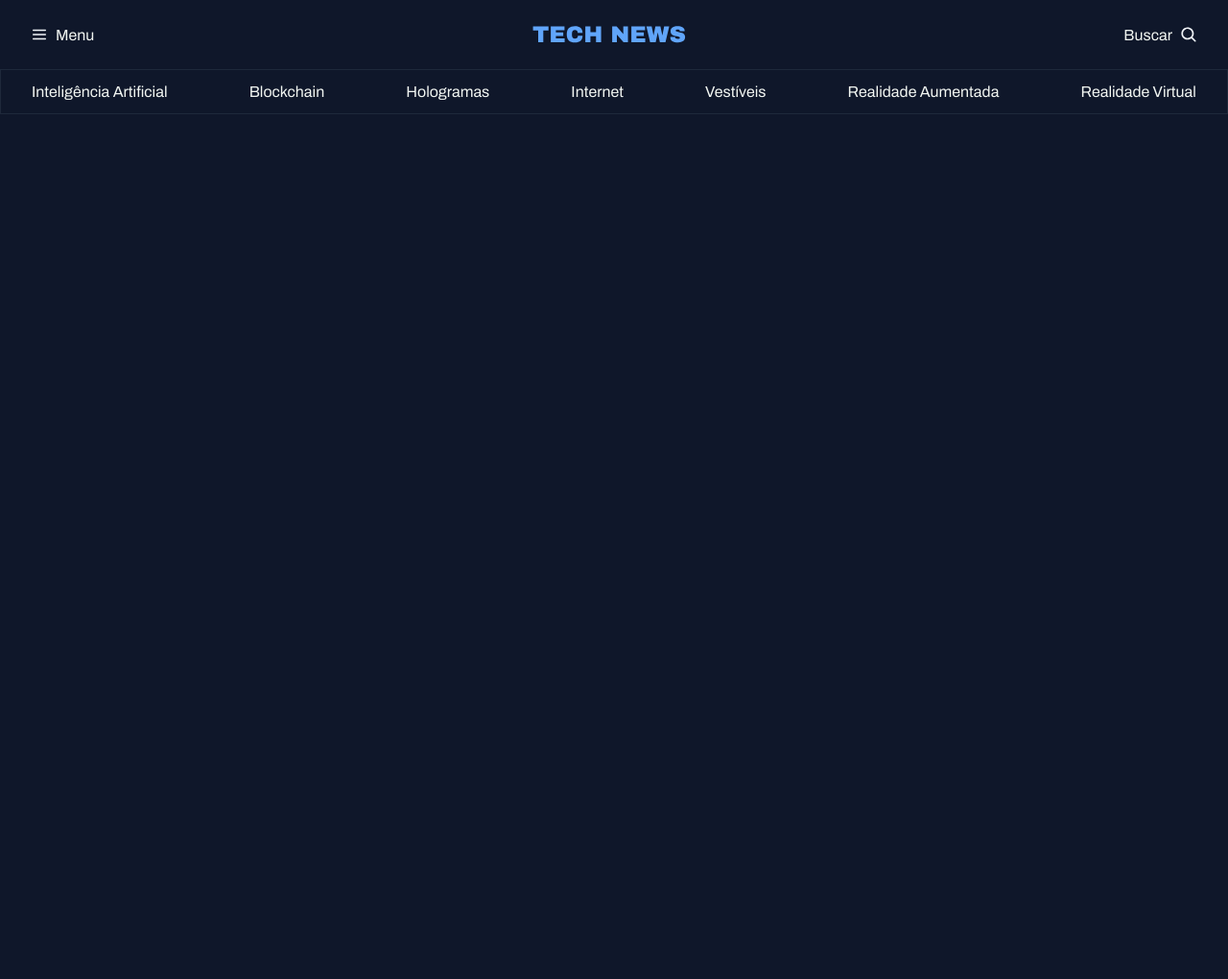
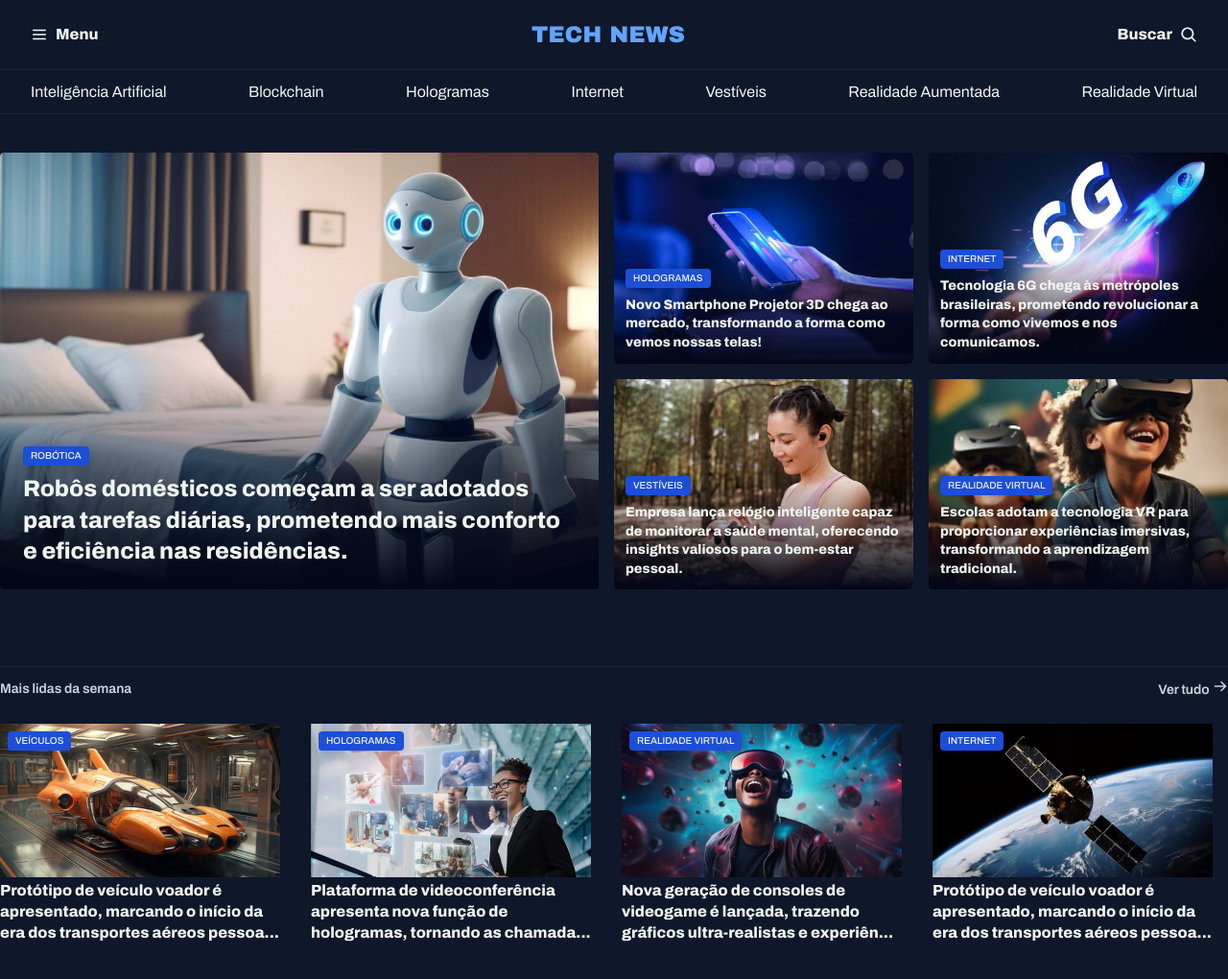
Before and after one commit to lic3as/portal-de-noticias, a plain HTML site: page index.html in a window 1280 px wide. Shown: the whole page at 96% size. Before the commit the page ends 800 px from the top, so only its background shows below. Drawn offline with Linux system fonts and the light colour scheme.

Commit message:
feat: destaques e mais lidas

```diff
--- a/css/global.css
+++ b/css/global.css
@@ -13,17 +13,14 @@
     --text-color-secondary: #CBD5E1;
 
     --font-family: "Archivo", sans-serif;
-    --heading1: 24px/135%  800 var(--font-family);
-    --heading2: 16px/140% 800 var(--font-family);
-    --heading3: 14px/140% 800 var(--font-family);
-    --span: 14px/145% 600 var(--font-family);
-    --paragraph: 14px/160% 400 var(--font-family);
 }
 
 body{
     color: var(--text-color-primary);
     background-color: var(--bg-color);
     font-family: var(--font-family);
+    max-width: 1280px;
+    margin-inline: auto;
 }
 
 a{
@@ -38,3 +35,11 @@ a:hover{
 ul{
     list-style: none;
 }
+
+img {
+    max-width: 100%;
+}
+
+main{
+    margin-top: 40px;
+}
--- a/css/header.css
+++ b/css/header.css
@@ -3,7 +3,9 @@ header{
     flex-direction: row;
     justify-content: space-between;
     align-items: center;
-    font-family: var(--heading2);
+    font-size: 16px;
+    font-weight: 800;
+    line-height: 140%;
     margin-block: 20px;
     margin-inline: 32px;
 }
@@ -12,7 +14,7 @@ header{
     display: flex;
     align-items: center;
 
-    & img {
+    img {
         width: 18px;
         height: 18px;
         margin-right: 8px;
@@ -23,7 +25,7 @@ header{
     display: flex;
     align-items: center;
 
-    & img{
+    img{
     width: 18px;
     height: 18px;
     margin-left: 8px;
@@ -34,3 +36,18 @@ header{
     width: 160px;
     height: 32px;
 }
+
+nav{
+    border: 1px solid var(--stroke-color);
+    border-inline: none;
+    padding-block: 14px;
+    padding-inline: 32px;
+    font-family: var(--span);
+}
+
+ul{
+    display: flex;
+    flex-direction: row;
+    justify-content: space-between;
+    align-items: center;
+}
--- a/css/index.css
+++ b/css/index.css
@@ -1,3 +1,4 @@
 @import url(global.css);
 @import url(header.css);
-@import url(nav.css);
+@import url(utility.css);
+@import url(sections.css);
--- a/css/nav.css
+++ /dev/null
@@ -1,13 +0,0 @@
-nav{
-    border: 1px solid var(--stroke-color);
-    padding-block: 14px;
-    padding-inline: 32px;
-    font-family: var(--span);
-}
-
-ul{
-    display: flex;
-    flex-direction: row;
-    justify-content: space-between;
-    align-items: center;
-}
--- /dev/null
+++ b/css/sections.css
@@ -0,0 +1,132 @@
+#destaques {
+    .card{
+        border-radius: 4px;
+        overflow: hidden;
+        position: relative;
+
+        &::before{
+            content: "";
+            position: absolute;
+            inset: 0;
+            top: 50%;
+            background: linear-gradient(180deg, transparent 0%, #020617 100%);
+        }
+    }
+
+    .mark{
+        font-size: 10px;
+        font-weight: 500;
+        letter-spacing: 4%;
+        line-height: 12px;
+        text-align: center;
+        text-transform: uppercase;
+        border-radius: 4px;
+        padding-inline: 8px;
+        padding-block: 4px;
+        display: inline-block;
+        background-color: var(--brand-color-dark);
+        box-shadow: 0px 4px 16px #02062740;
+        margin-bottom: 8px;
+    }
+
+    .info{
+        font-size: 24px;
+        font-weight: 800;
+        line-height: 135%;
+    }
+
+    .info-cols-2{
+        font-size: 14px;
+        line-height: 140%;
+        font-weight: 800;
+    }
+
+    img{
+        height: 100%;
+        border-radius: 4px;
+        object-fit: cover;
+    }
+
+    .figcaption{
+        position: absolute;
+        bottom: 0;
+        margin-inline: 24px;
+        margin-bottom: 24px;
+    }
+
+    .figcaption-cols-2{
+        position: absolute;
+        bottom: 0;
+        margin-inline: 12px;
+        margin-bottom: 12px;
+    }
+}
+
+#mais-lidas{
+    margin-block: 80px;
+
+    #header{
+        border-top: 1px solid var(--stroke-color);
+        padding-top: 12px;
+        display: flex;
+        flex-direction: row;
+        align-items: center;
+        justify-content: space-between;
+        padding-bottom: 24px;
+
+        h3, span a{
+            font-size: 14px;
+            font-weight: 600;
+            line-height: 145%;
+            color: var(--text-color-secondary);
+        }
+
+        a:hover{
+            color: var(--brand-color-light);
+        }
+
+    }
+
+    .card{
+        width: 292px;
+        height: 234px;
+        position: relative;
+
+        &::before{
+            content: "";
+            position: absolute;
+            inset: 0;
+        }
+
+        img{
+            width: 292px;
+            height: 160px;
+        }
+    }
+
+    .mark{
+        font-size: 10px;
+        font-weight: 500;
+        letter-spacing: 4%;
+        line-height: 12px;
+        text-align: center;
+        text-transform: uppercase;
+        border-radius: 4px;
+        padding-inline: 8px;
+        padding-block: 4px;
+        display: inline-block;
+        background-color: var(--brand-color-dark);
+        box-shadow: 0px 4px 16px #02062740;
+        margin-bottom: 8px;
+        position: absolute;
+        top: 8px;
+        margin-left: 8px;
+    }
+
+    figure p{
+        font-size: 16px;
+        line-height: 140%;
+        font-weight: 800;
+    }
+
+}
--- /dev/null
+++ b/css/utility.css
@@ -0,0 +1,20 @@
+.grid{
+    display: grid;
+}
+
+.grid-flow-col {
+    grid-auto-flow: column;
+}
+
+.grid-cols-2{
+    grid-template-columns: 1fr 1fr;
+}
+
+.gap-16 {
+    gap: 16px;
+}
+
+
+.grid-cols-4{
+    grid-template-columns: 1fr 1fr 1fr 1fr;
+}
--- a/index.html
+++ b/index.html
@@ -32,5 +32,85 @@
             <li><a href="#">Realidade  Virtual</a></li>
         </ul>
     </nav>
+    <main class="grid-container">
+        <section id="destaques" class="grid grid-flow-col gap-16">
+            <figure class="card">
+                <img src="./assets/images/Image 01.png" alt="Robôs domésticos começam a ser adotados para tarefas diárias, prometendo mais conforto e eficiência nas residências.">
+                <figcaption class="figcaption">
+                    <p class="mark">Robótica</p>
+                    <p class="info">Robôs domésticos começam a ser adotados para tarefas diárias, prometendo mais conforto e eficiência nas residências.</p>
+                </figcaption>
+            </figure>
+            <div  class="grid grid-cols-2 gap-16">
+                <figure class="card">
+                    <img src="./assets/images/Image 02.png" alt="Novo Smartphone Projetor 3D chega ao mercado, transformando a forma como vemos nossas telas!">
+                    <figcaption class="figcaption-cols-2">
+                        <p class="mark">Hologramas</p>
+                        <p class="info-cols-2">Novo Smartphone Projetor 3D chega ao mercado, transformando a forma como vemos nossas telas!</p>
+                    </figcaption>
+                </figure>
+                <figure class="card">
+                    <img src="./assets/images/Image 03.png" alt="Tecnologia 6G chega às metrópoles brasileiras, prometendo revolucionar a forma como vivemos e nos comunicamos.">
+                    <figcaption class="figcaption-cols-2">
+                        <p class="mark">Internet</p>
+                        <p class="info-cols-2">Tecnologia 6G chega às metrópoles brasileiras, prometendo revolucionar a forma como vivemos e nos comunicamos.</p>
+                    </figcaption>
+                </figure>
+                <figure class="card">
+                    <img src="./assets/images/Image 04.png" alt="Empresa lança relógio inteligente capaz de monitorar a saúde mental, oferecendo insights valiosos para o bem-estar pessoal.">
+                    <figcaption class="figcaption-cols-2">
+                        <p class="mark">Vestíveis</p>
+                        <p class="info-cols-2">Empresa lança relógio inteligente capaz de monitorar a saúde mental, oferecendo insights valiosos para o bem-estar pessoal.</p>
+                    </figcaption>
+                </figure>
+                <figure class="card">
+                    <img src="./assets/images/Image 05.png" alt="Escolas adotam a tecnologia VR para proporcionar experiências imersivas, transformando a aprendizagem tradicional.">
+                    <figcaption class="figcaption-cols-2">
+                        <p class="mark">Realidade Virtual</p>
+                        <p class="info-cols-2">Escolas adotam a tecnologia VR para proporcionar experiências imersivas, transformando a aprendizagem tradicional.</p>
+                    </figcaption>
+                </figure>
+            </div>
+        </section>
+        <section id="mais-lidas">
+            <div id="header">
+                <h3>Mais lidas da semana</h3>
+                <div id="ver-tudo">
+                    <span><a href="#">Ver tudo</a></span>
+                    <img src="./assets/icons/ArrowRight.svg" alt="Seta pro lado">
+                </div>
+            </div>
+            <div class="grid grid-flow-col gap-16">
+                <figure class="card grid-cols-4">
+                    <img src="./assets/images/Image 06.png" alt="Protótipo de veículo voador é apresentado, marcando o início da era dos transportes aéreos pessoais.">
+                    <figcaption>
+                        <p class="mark">Veículos</p>
+                    </figcaption>
+                    <p>Protótipo de veículo voador é apresentado, marcando o início da era dos transportes aéreos pessoa...</p>
+                </figure>
+                <figure class="card grid-cols-4">
+                    <img src="./assets/images/Image 07.png" alt="Plataforma de videoconferência apresenta nova função de hologramas, tornando as chamadas virtuais mais realistas e envolventes.">
+                    <figcaption>
+                        <p class="mark">Hologramas</p>
+                    </figcaption>
+                    <p>Plataforma de videoconferência apresenta nova função de hologramas, tornando as chamada...</p>
+                </figure>
+                <figure class="card grid-cols-4">
+                    <img src="./assets/images/Image 08.png" alt="Nova geração de consoles de videogame é lançada, trazendo gráficos ultra-realistas e experiências de jogo totalmente envolventes.">
+                    <figcaption>
+                        <p class="mark">Realidade virtual</p>
+                    </figcaption>
+                    <p>Nova geração de consoles de videogame é lançada, trazendo gráficos ultra-realistas e experiên...</p>
+                </figure>
+                <figure class="card grid-cols-4">
+                    <img src="./assets/images/Image 09.png" alt="Projeto busca oferecer internet de alta velocidade em áreas remotas através de satélites.">
+                    <figcaption>
+                        <p class="mark">Internet</p>
+                    </figcaption>
+                    <p>Protótipo de veículo voador é apresentado, marcando o início da era dos transportes aéreos pessoa...</p>
+                </figure>
+            </div>
+        </section>
+    </main>
 </body>
 </html>
```
